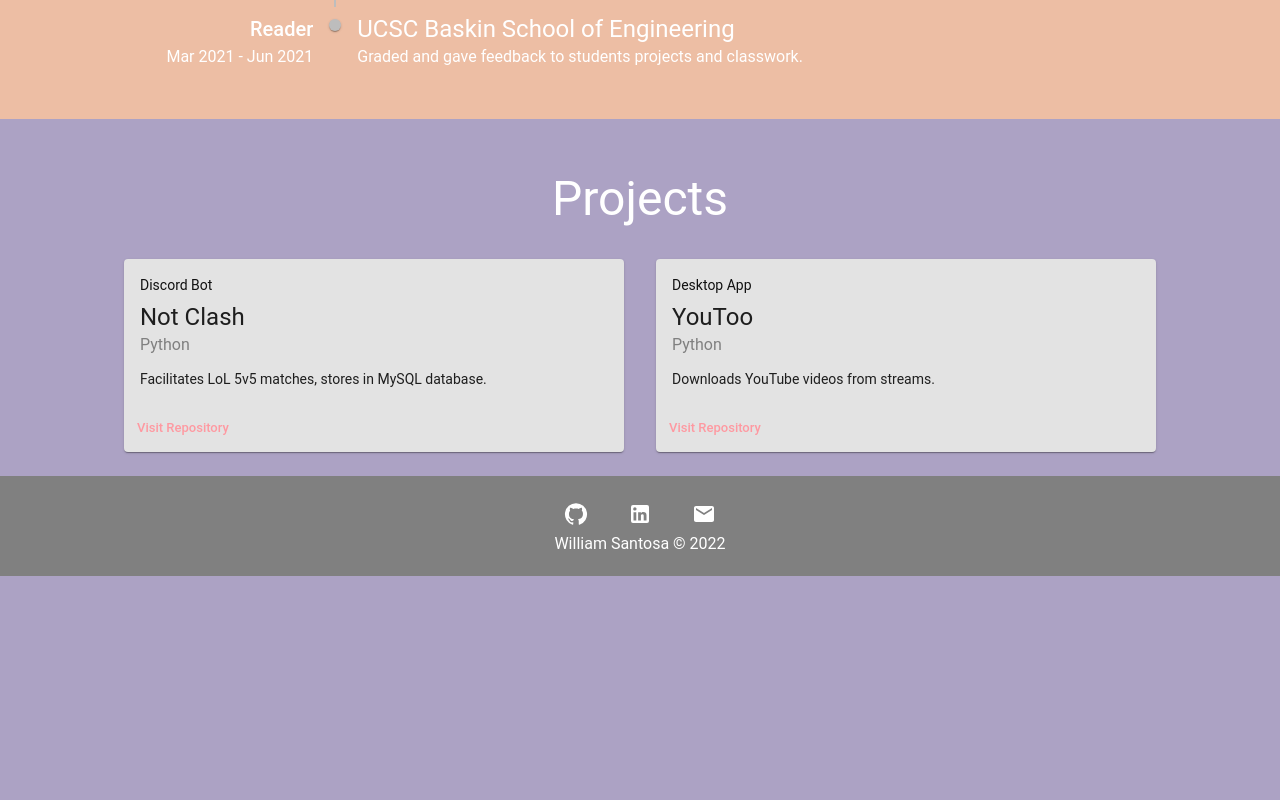
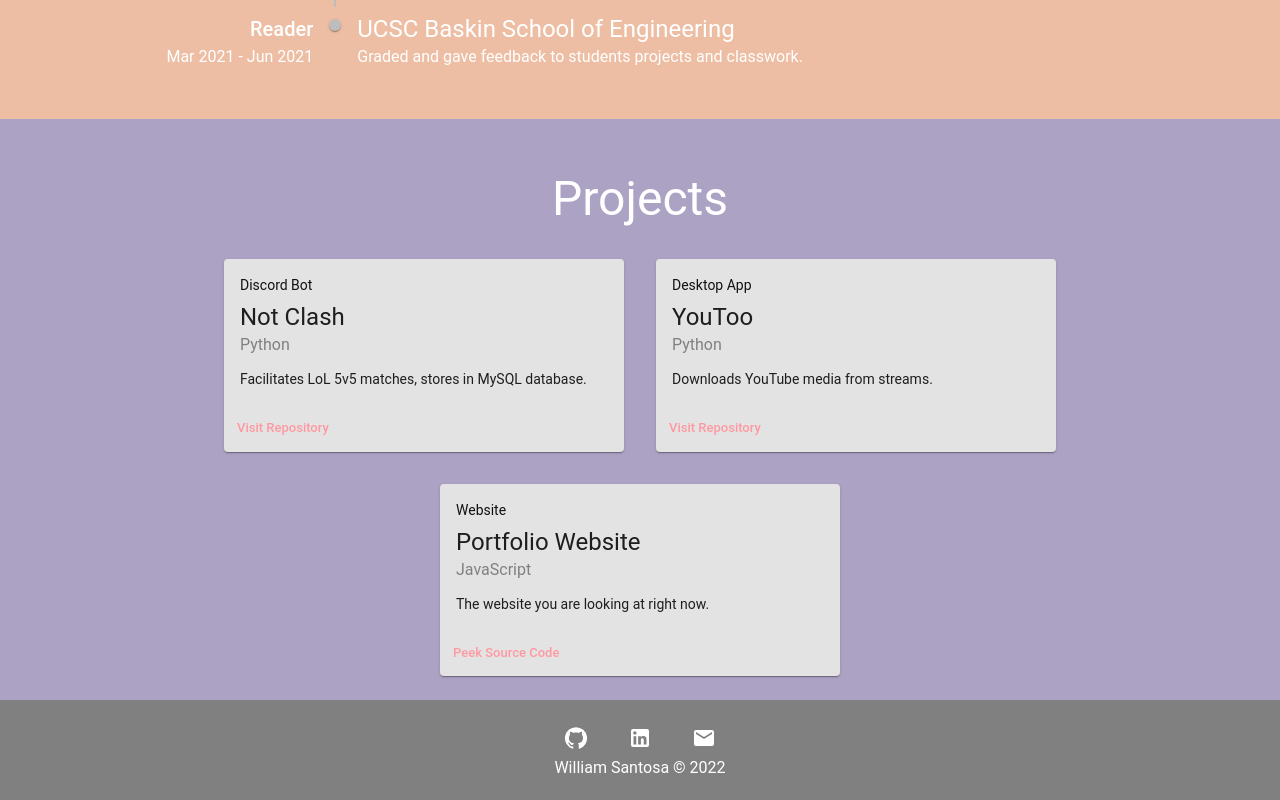
Before and after one commit to williamsantosa/williamsantosa-website, a React (Create React App) app: page / in a window 1280 px wide. Shown: the part 1605-2405 px from the top of the page. Before the commit the page ends 2181 px from the top, so only its background shows below. Built offline with nearby package versions, Linux system fonts and the light colour scheme.

Commit message:
updated projects with refactoring

```diff
--- a/src/App.jsx
+++ b/src/App.jsx
@@ -85,7 +85,7 @@ function App() {
           padding: '20px',
           width: '70%',
         }}
-          id="about"
+        id="about"
         >
           <Box sx={{ml: 5}}/>
           <AboutMe/>
--- a/src/components/Projects.jsx
+++ b/src/components/Projects.jsx
@@ -4,6 +4,38 @@ import {
   CardContent, CardActions,
   Stack, Box,
 } from '@mui/material/';
+
+const projects = require('../data/projects.json');
+
+const cardify = (e) => {
+  return (
+    <Card sx={{minWidth: 400, background: '#e3e3e3'}}>
+      <CardContent>
+        <Typography sx={{fontSize: 14}}
+          color="#111111" gutterBottom
+        >
+          {e.type}
+        </Typography>
+        <Typography variant="h5" component="div">
+          {e.title}
+        </Typography>
+        <Typography sx={{mb: 1.5}} color="#808080">
+          {e.language}
+        </Typography>
+        <Typography variant="body2">
+          {e.description}
+        </Typography>
+      </CardContent>
+      <CardActions>
+        <Button size="small"
+          href={e.link}
+        >
+          {e.action}
+        </Button>
+      </CardActions>
+    </Card>
+  );
+};
 
 /**
  * Returns Projects component
@@ -26,57 +58,30 @@ function Projects() {
           Projects
         </Typography>
       </Box>
-      <Stack direction='row' spacing={4}>
-        <Card sx={{minWidth: 500, background: '#e3e3e3'}}>
-          <CardContent>
-            <Typography sx={{fontSize: 14}}
-              color="#111111" gutterBottom
-            >
-              Discord Bot
-            </Typography>
-            <Typography variant="h5" component="div">
-              Not Clash
-            </Typography>
-            <Typography sx={{mb: 1.5}} color="#808080">
-              Python
-            </Typography>
-            <Typography variant="body2">
-              Facilitates LoL 5v5 matches, stores in MySQL database.
-            </Typography>
-          </CardContent>
-          <CardActions>
-            <Button size="small"
-              href="https://github.com/williamsantosa/Not-Clash"
-            >
-              Visit Repository
-            </Button>
-          </CardActions>
-        </Card>
-        <Card sx={{minWidth: 500, background: '#e3e3e3'}}>
-          <CardContent>
-            <Typography sx={{fontSize: 14}}
-              color="#111111" gutterBottom
-            >
-              Desktop App
-            </Typography>
-            <Typography variant="h5" component="div">
-              YouToo
-            </Typography>
-            <Typography sx={{mb: 1.5}} color="#808080">
-              Python
-            </Typography>
-            <Typography variant="body2">
-              Downloads YouTube videos from streams.
-            </Typography>
-          </CardContent>
-          <CardActions>
-            <Button size="small"
-              href="https://github.com/williamsantosa/YouToo"
-            >
-              Visit Repository
-            </Button>
-          </CardActions>
-        </Card>
+      <Stack
+        sx={{
+          width: '100%',
+        }}
+        display="flex"
+        justifyContent="center"
+        alignItems="center"
+        flex={1}
+        spacing={4}
+      >
+        {projects.map((element, index) => {
+          if (index % 2 === 1) {
+            return null;
+          }
+          return (projects.length > index + 1 ?
+            <Stack direction='row' spacing={4}>
+              {cardify(element)}
+              {cardify(projects[index+1])}
+            </Stack> :
+            <Stack>
+              {cardify(element)}
+            </Stack>
+          );
+        })}
       </Stack>
     </Stack>
   );
--- /dev/null
+++ b/src/data/projects.json
@@ -0,0 +1,26 @@
+[
+  {
+    "type": "Discord Bot",
+    "title": "Not Clash",
+    "language": "Python",
+    "description": "Facilitates LoL 5v5 matches, stores in MySQL database.",
+    "action": "Visit Repository",
+    "link": "https://github.com/williamsantosa/Not-Clash"
+  },
+  {
+    "type": "Desktop App",
+    "title": "YouToo",
+    "language": "Python",
+    "description": "Downloads YouTube media from streams.",
+    "action": "Visit Repository",
+    "link": "https://github.com/williamsantosa/YouToo"
+  },
+  {
+    "type": "Website",
+    "title": "Portfolio Website",
+    "language": "JavaScript",
+    "description": "The website you are looking at right now.",
+    "action": "Peek Source Code",
+    "link": "https://github.com/williamsantosa/williamsantosa-website"
+  }
+]
```
Also changed, not shown: 8 other files (tests, documents, lock files or other folders).
